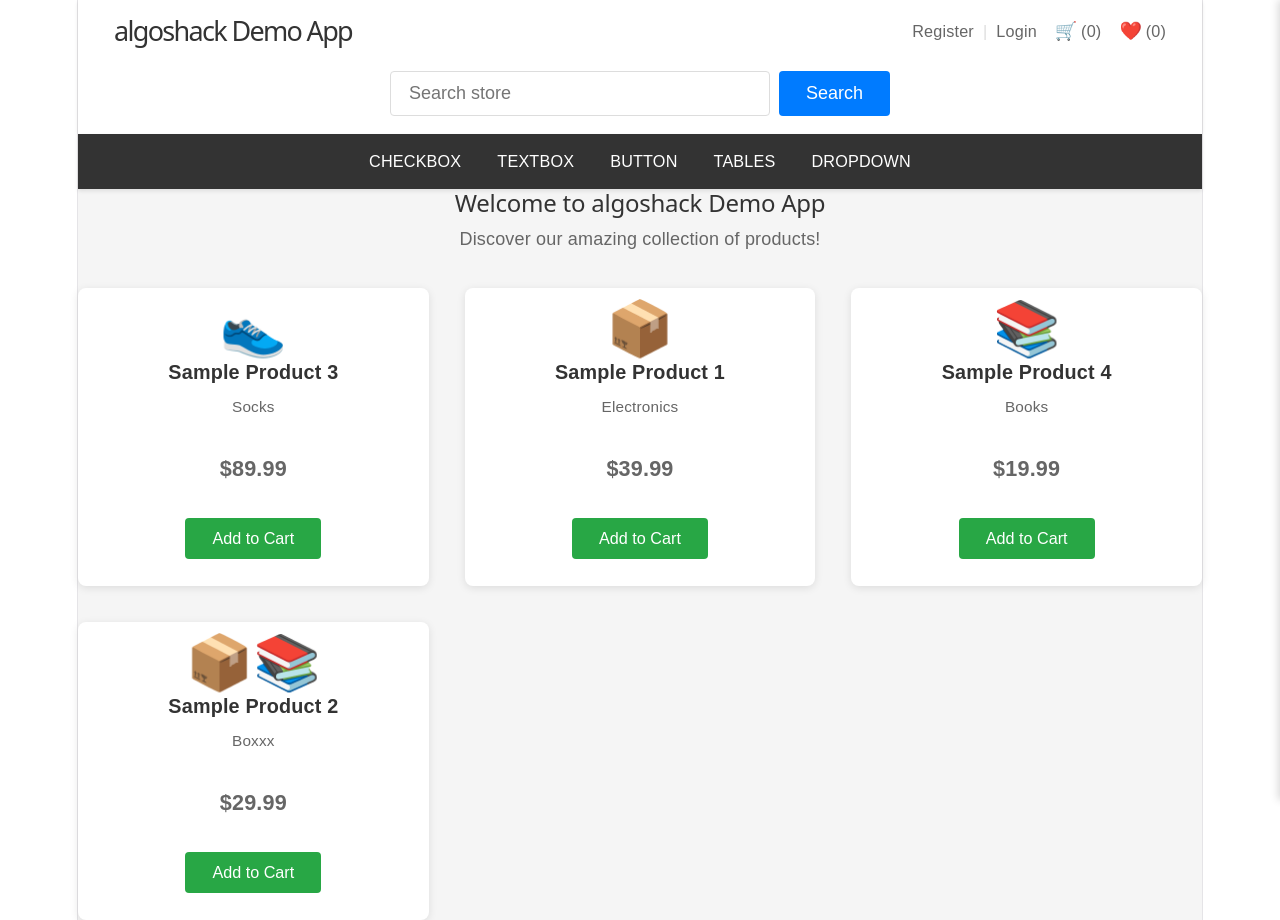
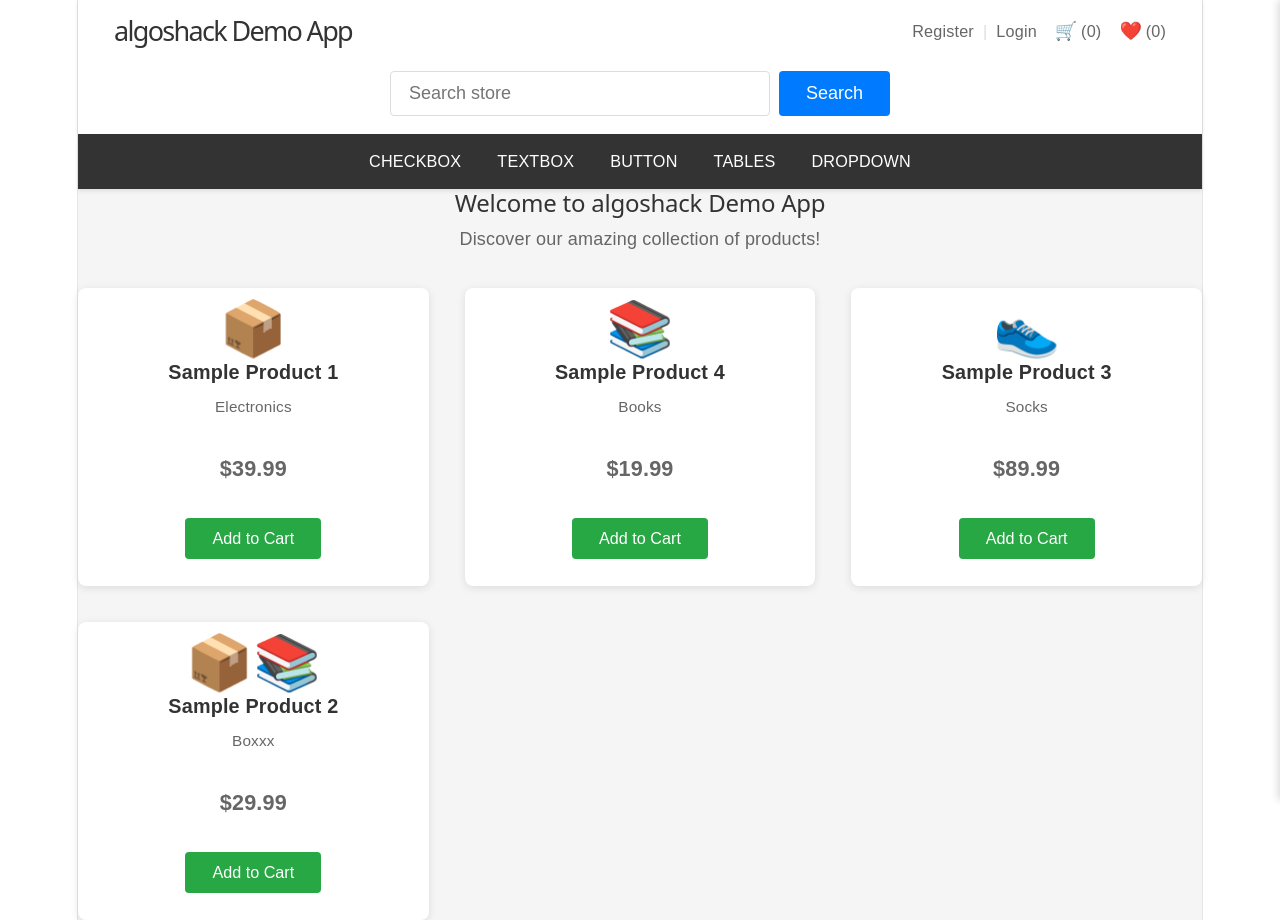
Before and after one commit to vivekkumarsingh001/autohealDemoApp, a React (Vite) app: page / in a window 1280 px wide. Built offline with nearby package versions, Linux system fonts and the light colour scheme.

Commit message:
position change

```diff
--- a/src/components/Home.jsx
+++ b/src/components/Home.jsx
@@ -4,14 +4,7 @@ import "./Home.css";
 // Make sure to accept props
 const Home = ({ addToCart, cartCount }) => {
   const [products, setProducts] = useState([
-    {
-      id: 3,
-      name: "Sample Product 3",
-      price: "$89.99",
-      icon: "👟",
-      category: "Socks",
-      addedToCart:false,
-    },
+
     {
       id: 1,
       name: "Sample Product 1",
@@ -27,6 +20,14 @@ const Home = ({ addToCart, cartCount }) => {
       icon: "📚",
       category: "Books",
       addedToCart: false,
+    },
+        {
+      id: 3,
+      name: "Sample Product 3",
+      price: "$89.99",
+      icon: "👟",
+      category: "Socks",
+      addedToCart:false,
     },
     {
       id: 2,
```
